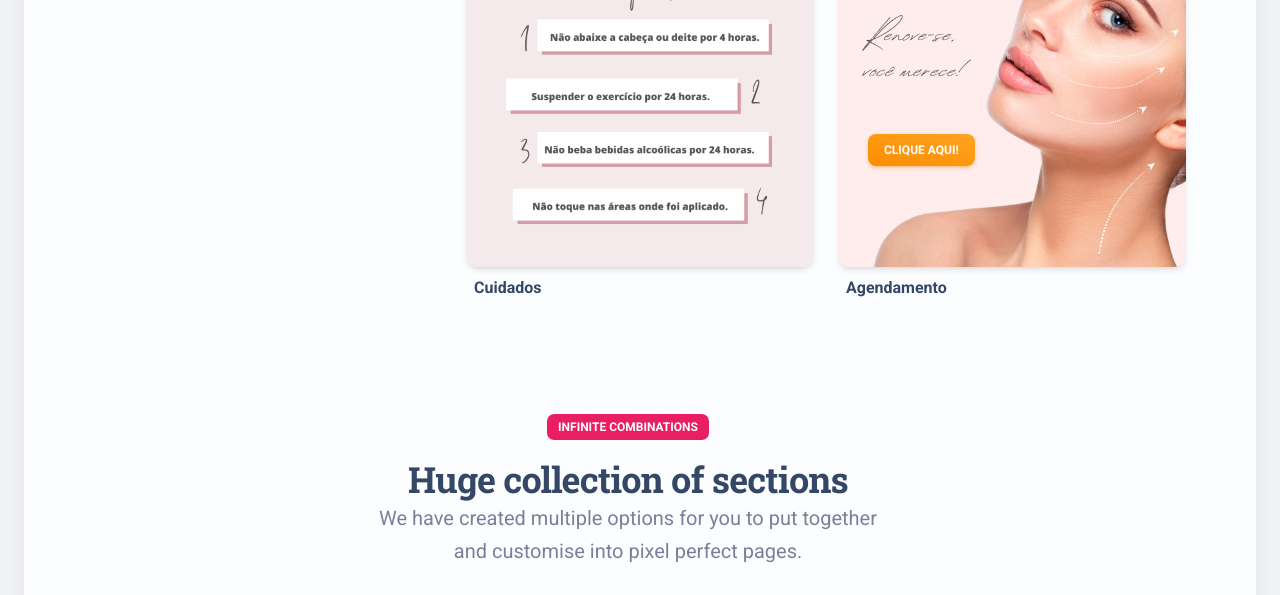
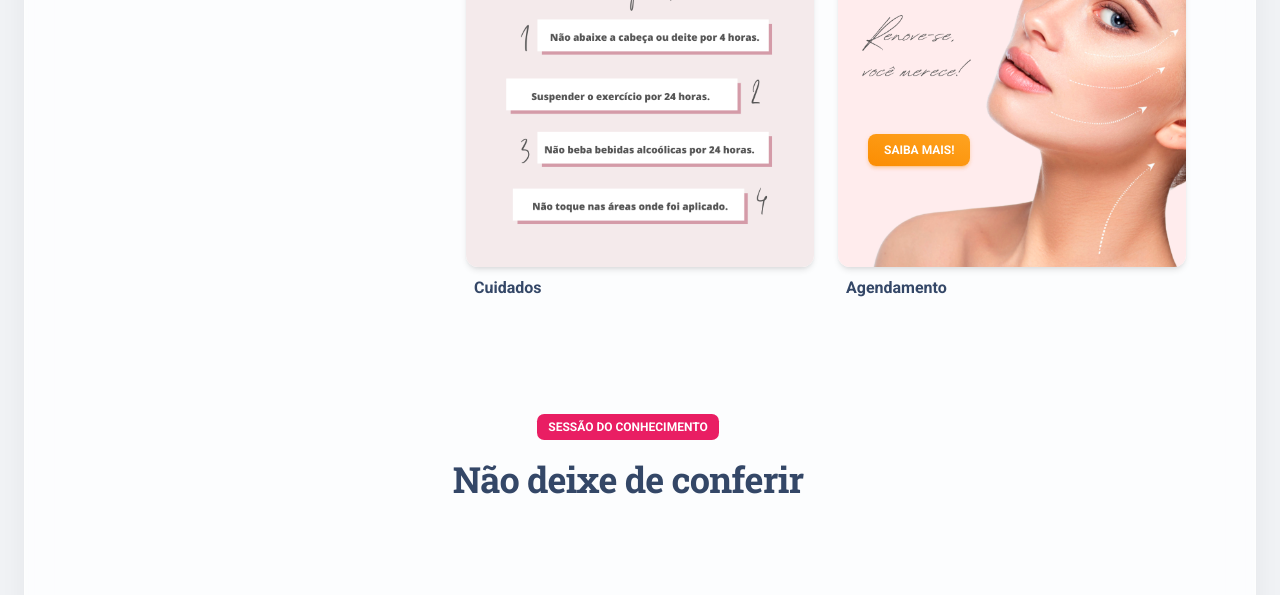
Before and after one commit to tsilva2019/site-bio-secret, a website: page index.html in a window 1280 px wide. Shown: the part 3500-4095 px from the top of the page. Drawn offline with Linux system fonts and the light colour scheme; some packages are replaced by stand-ins of ours; grey boxes are pictures that could not be loaded.

Commit message:
adicionado sessão do conhecimento

```diff
--- a/index.html
+++ b/index.html
@@ -619,7 +619,7 @@
                 <a href="./pages/sign-in.html">
                   <div class="card move-on-hover">
                     <img class="w-100" src="./assets/img/illustrations/botox-agendamento.png" alt="signin">
-                    <a href="#" class="btn btn-sm btn-botox-agenda bg-gradient-warning  mb-0 me-1 mt-2 mt-md-0">clique aqui!</a>
+                    <a href="#" class="btn btn-sm btn-botox-agenda bg-gradient-warning  mb-0 me-1 mt-2 mt-md-0">Saiba mais!</a>
                   </div>
                   <div class="mt-2 ms-2">
                     <h6 class="mb-0">Agendamento</h6>
@@ -636,9 +636,9 @@
       <div class="row">
         <div class="row justify-content-center text-center my-sm-5">
           <div class="col-lg-6">
-            <span id="servicos-personalizados" class="badge bg-primary mb-3">Infinite combinations</span>
-            <h2 class="text-dark mb-0">Huge collection of sections</h2>
-            <p class="lead">We have created multiple options for you to put together and customise into pixel perfect pages. </p>
+            <span id="servicos-personalizados" class="badge bg-primary mb-3">Sessão do conhecimento</span>
+            <h2 class="text-dark mb-0">Não deixe de conferir</h2>
+            <!-- <p class="lead">We have created multiple options for you to put together and customise into pixel perfect pages. </p> -->
           </div>
         </div>
       </div>
```
